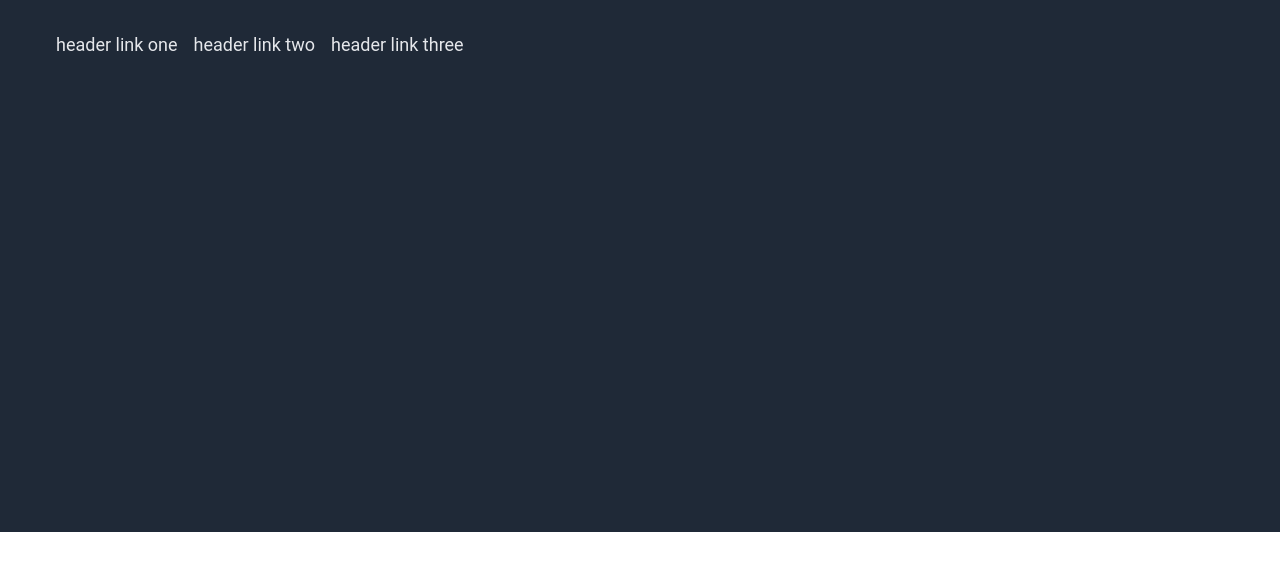
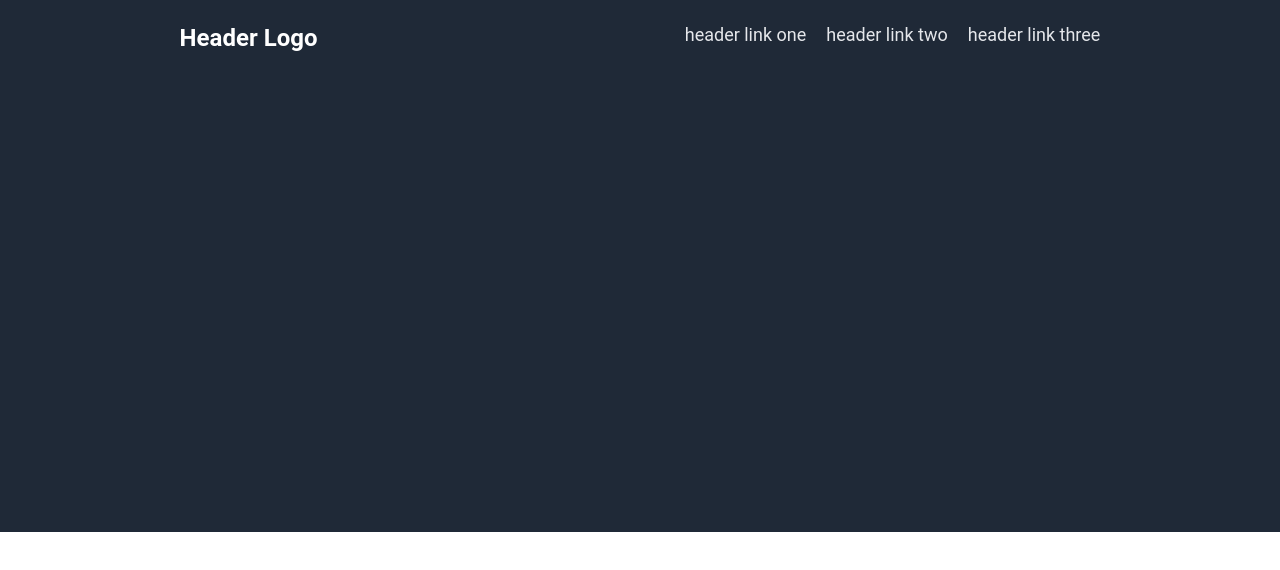
Before and after one commit to trevortippery/landing-page, a plain HTML site: page index.html in a window 1280 px wide. Drawn offline with Linux system fonts and the light colour scheme.

Commit message:
Modified header for landing page

```diff
--- a/index.html
+++ b/index.html
@@ -9,6 +9,7 @@
 
     <body>
         <div class="header">
+            <p id="head1">Header Logo</p>
             <ul class="right-links">
                 <li><a href="#">header link one</a></li>
                 <li><a href="#">header link two</a></li>
--- a/style.css
+++ b/style.css
@@ -12,6 +12,7 @@ body {
     padding: 16px;
     background-color: #1F2937;
     height: 500px;
+    justify-content: space-around;
 }
 
 a {
@@ -22,6 +23,16 @@ a {
 ul {
     display: flex;
     list-style: none;
-    gap: 16px;
+    margin: 8px;
+    gap: 20px;
     font-size: 18px;
 }
+
+#head1 {
+    font-size: 24px;
+    display: flex;
+    margin: 8px;
+    color: white;
+    font-weight: bold;
+
+}
```
